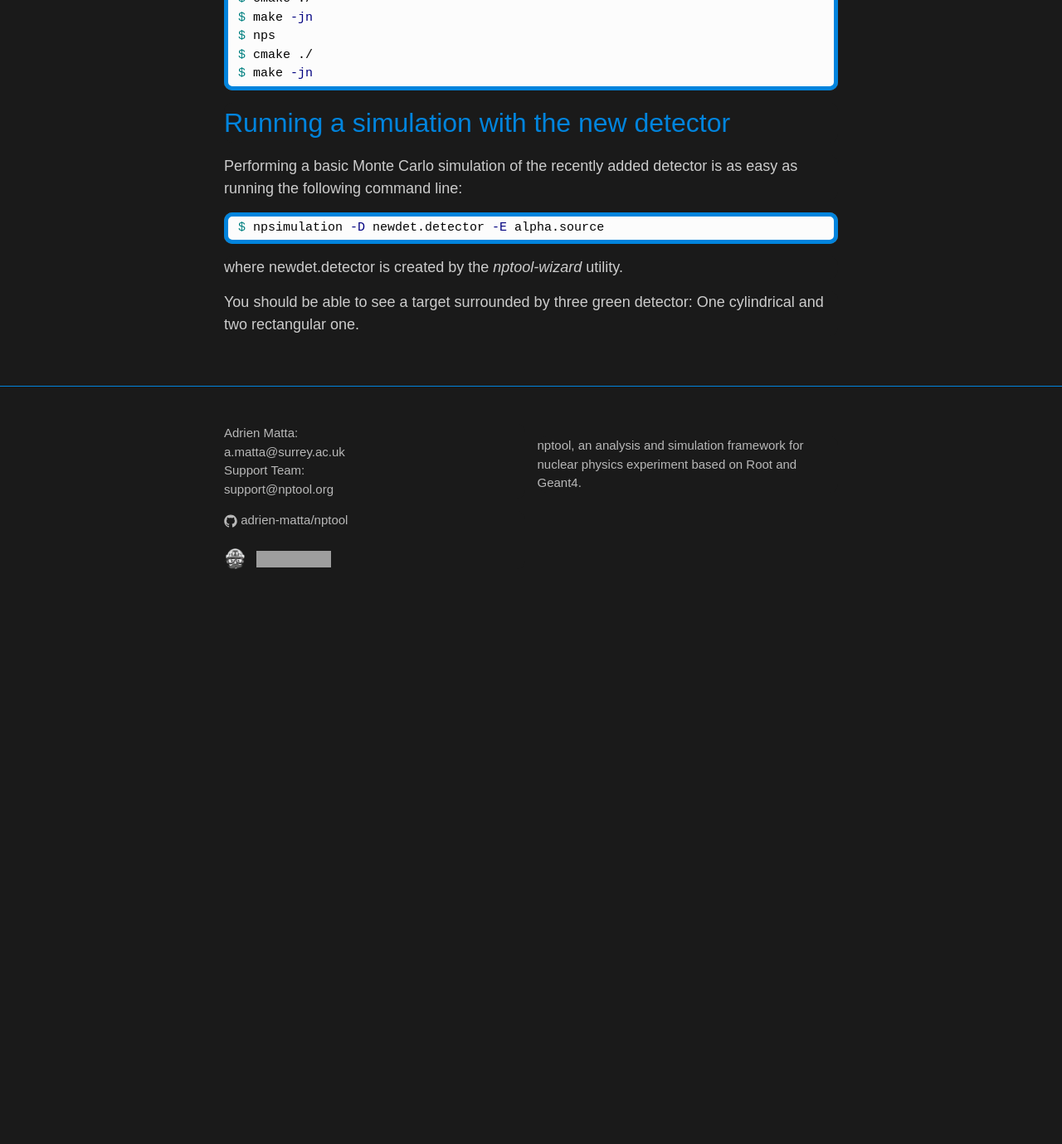
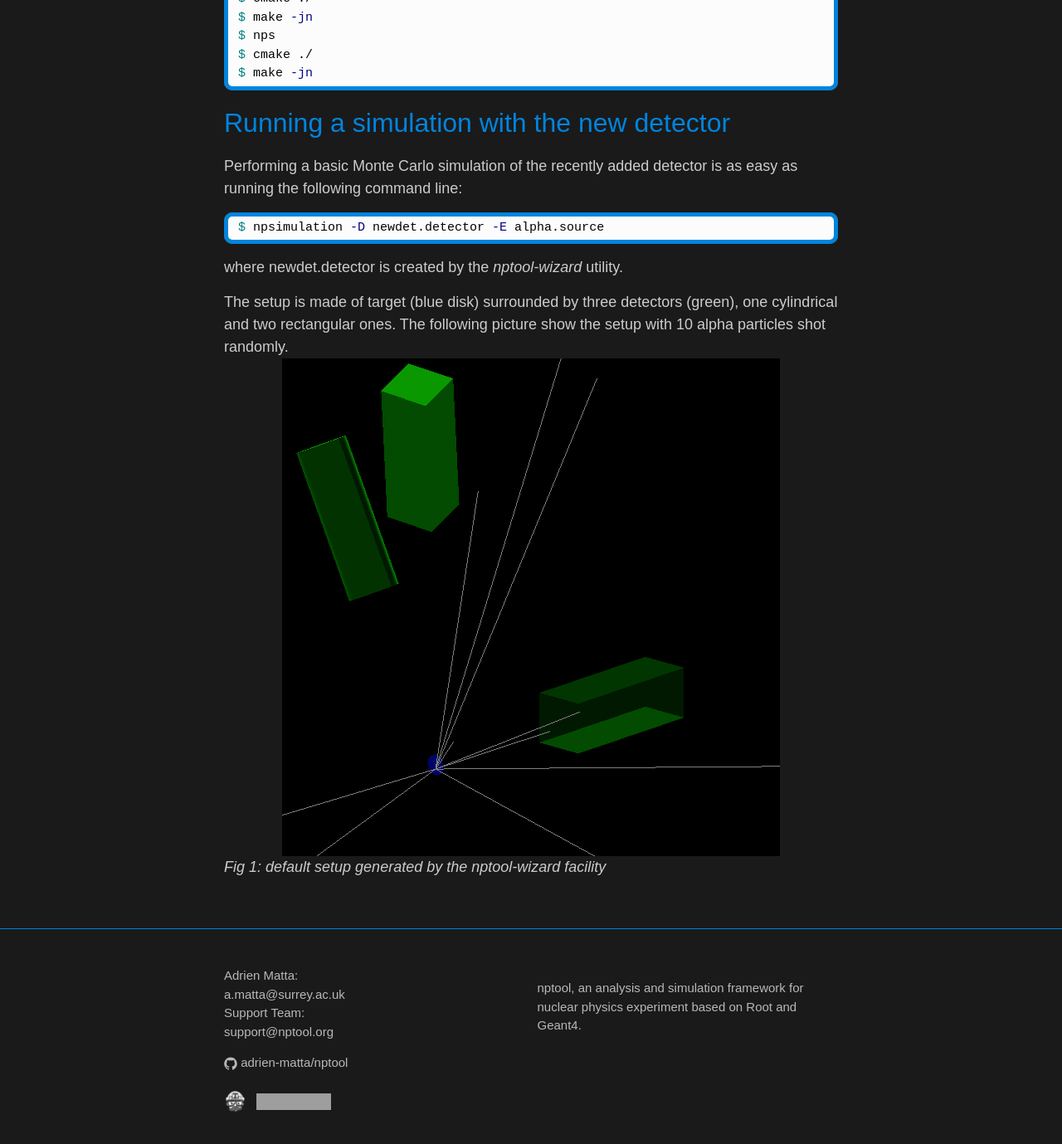
Before and after one commit to adrien-matta/nptool, a Jekyll site: the page built from _manual/adding-detectors_part1.md, in a window 1280 px wide and 1400 px high, scrolled down 1173 px. Shown: the top 1379 px of the window at 83% size. Built offline with Jekyll 4.4.1, drawn with Linux system fonts in a browser that asks for light colours; some web fonts are replaced; before the commit the page ends 1919 px from its top, so only the background shows below that; grey boxes are pictures that could not be loaded.

Commit message:
+ including figure of default setup

```diff
--- a/_manual/adding-detectors_part1.md
+++ b/_manual/adding-detectors_part1.md
@@ -60,4 +60,8 @@ $ npsimulation -D newdet.detector -E alpha.source
 {% endhighlight %}
 where newdet.detector is created by the _nptool-wizard_ utility.
 
-You should be able to see a target surrounded by three green detector: One cylindrical and two rectangular one.
+The setup is made of target (blue disk) surrounded by three detectors (green),
+one cylindrical and two rectangular ones. The following picture show the
+setup with 10 alpha particles shot randomly.
+![fig:newdet](/images/newDet.png "Fig1: The CATS detector as presented in [1]"){: .center-image}
+*Fig 1: default setup generated by the nptool-wizard facility*
```
